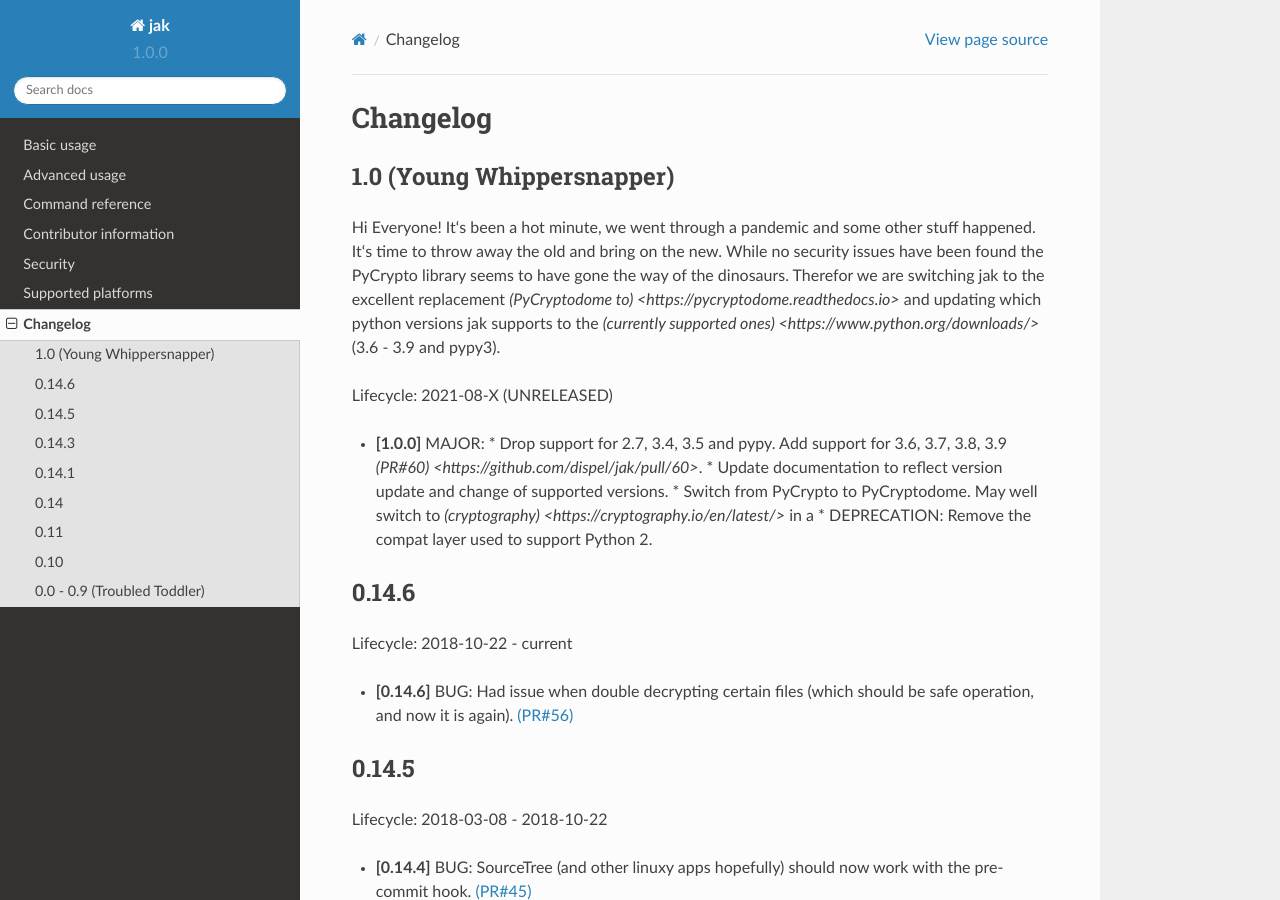
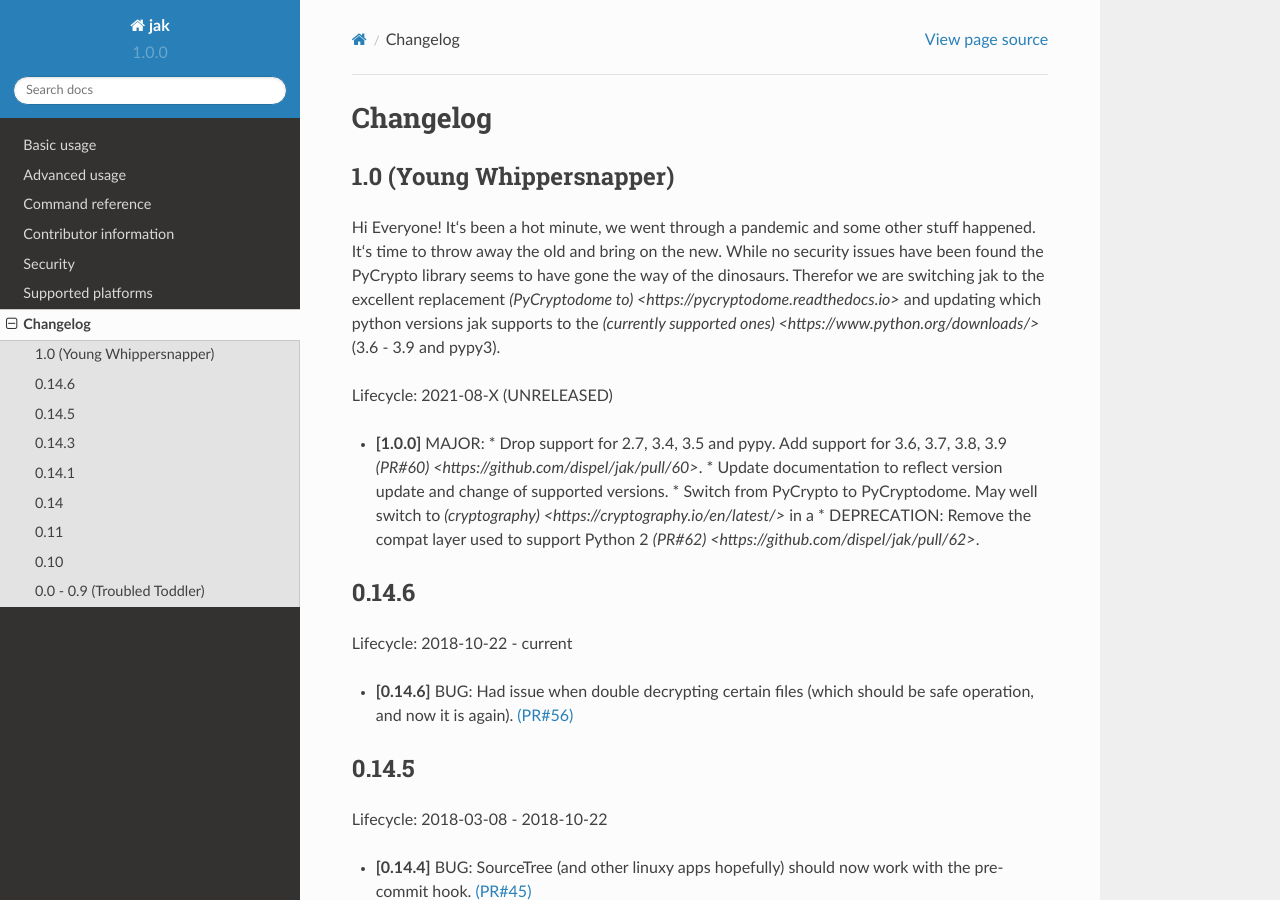
Before and after one commit to dispel/jak, a Sphinx documentation site: the page built from docs/changelog.rst, in a window 1280 px wide and 900 px high. Built offline with Sphinx 7.4.7 and the Read the Docs theme 2.0.0, drawn with Linux system fonts in a browser that asks for light colours; nearby versions of some CDN libraries; library files that are not in the unit come from our copies.

Commit message:
add link to PR

```diff
--- a/docs/changelog.rst
+++ b/docs/changelog.rst
@@ -16,7 +16,7 @@ Lifecycle: 2021-08-X (UNRELEASED)
   * Drop support for 2.7, 3.4, 3.5 and pypy. Add support for 3.6, 3.7, 3.8, 3.9 `(PR#60) <https://github.com/dispel/jak/pull/60>`.
   * Update documentation to reflect version update and change of supported versions.
   * Switch from PyCrypto to PyCryptodome. May well switch to `(cryptography) <https://cryptography.io/en/latest/>` in a
-  * DEPRECATION: Remove the compat layer used to support Python 2.
+  * DEPRECATION: Remove the compat layer used to support Python 2 `(PR#62) <https://github.com/dispel/jak/pull/62>`.
 
 
 0.14.6
```
